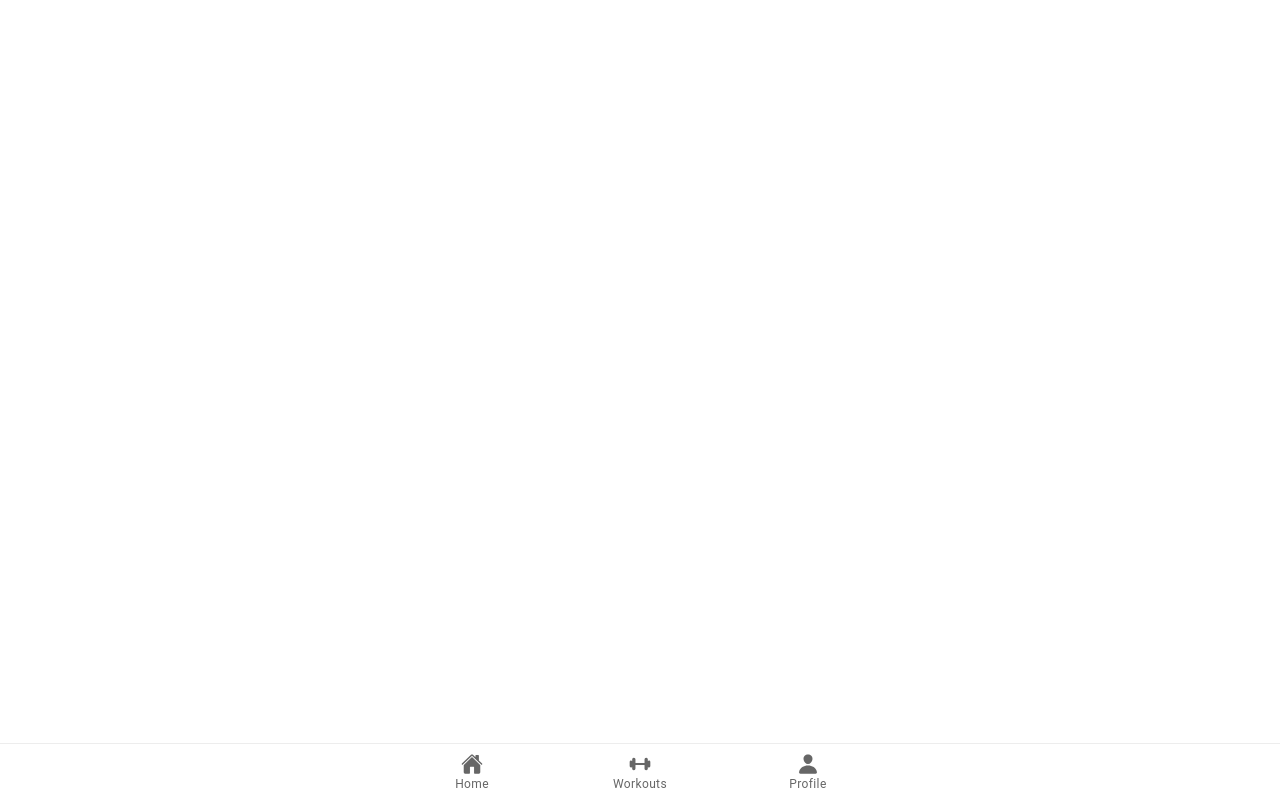
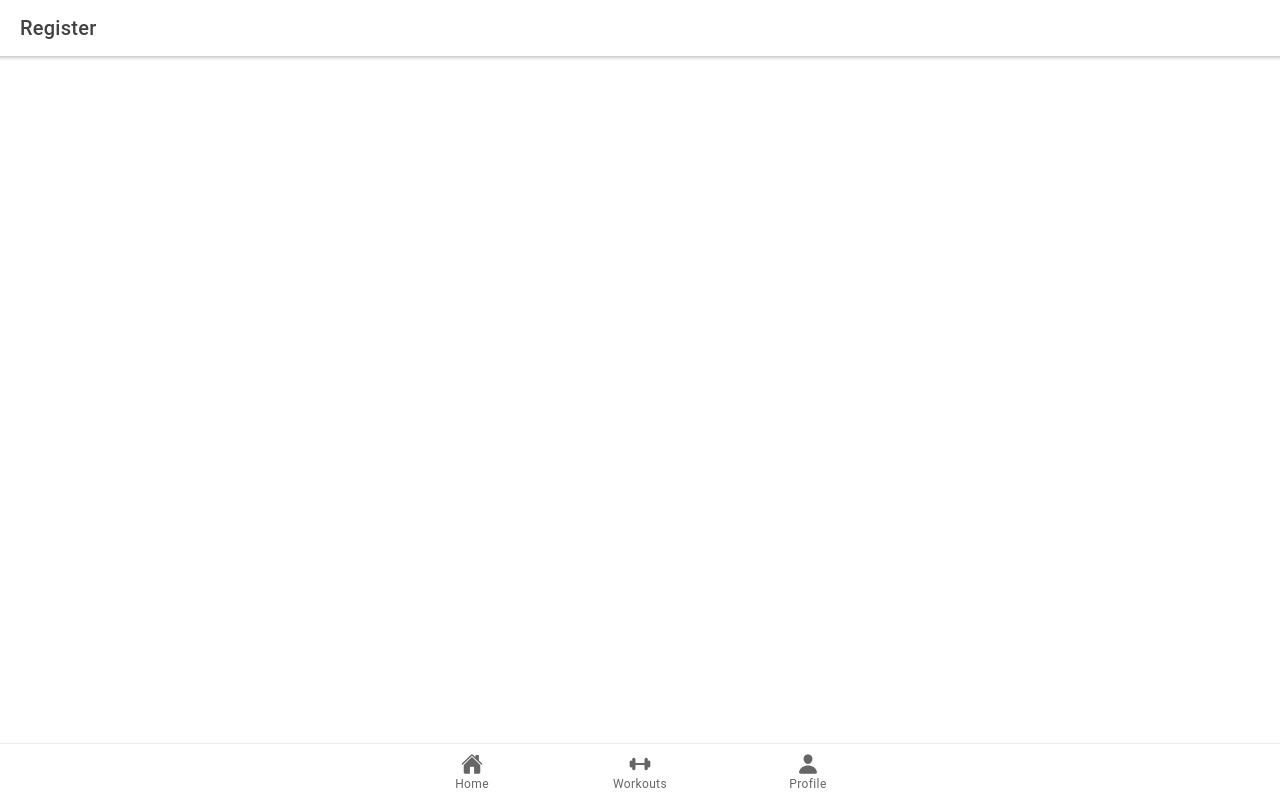
Before and after one commit to PalomboDev/WorkoutChad, a React (Create React App) app: page /register in a window 1280 px wide. Built offline with nearby package versions, Linux system fonts and the light colour scheme.

Commit message:
/register /login

```diff
--- a/src/App.tsx
+++ b/src/App.tsx
@@ -15,7 +15,8 @@ import { home, barbell, person } from 'ionicons/icons';
 import Home from './pages/home';
 import Workouts from './pages/workouts';
 import Profile from './pages/profile';
-import Login from "./pages/auth/login";
+import Login from './pages/auth/login';
+import Register from './pages/auth/register';
 
 /* Core CSS required for Ionic components to work properly */
 import '@ionic/react/css/core.css';
@@ -38,7 +39,7 @@ import './theme/variables.css';
 
 import { supabase } from './utils/supabaseClient';
 import { useEffect, useState } from 'react';
-import { PostgrestResponse } from "@supabase/supabase-js";
+import { PostgrestResponse } from '@supabase/supabase-js';
 
 setupIonicReact();
 
@@ -62,8 +63,11 @@ export default function App(): JSX.Element {
             </Route>
 
             {/*Auth*/}
-                        <Route exact path="/auth/login">
+            <Route exact path="/login">
               <Login />
+            </Route>
+            <Route exact path="/register">
+              <Register />
             </Route>
           </IonRouterOutlet>
           <IonTabBar slot="bottom">
--- /dev/null
+++ b/src/pages/auth/register/index.tsx
@@ -0,0 +1,27 @@
+import {
+  IonContent,
+  IonHeader,
+  IonPage,
+  IonTitle,
+  IonToolbar,
+} from '@ionic/react';
+import './index.css';
+
+export default function Register({}): JSX.Element {
+  return (
+    <IonPage>
+      <IonHeader>
+        <IonToolbar>
+          <IonTitle>Register</IonTitle>
+        </IonToolbar>
+      </IonHeader>
+      <IonContent fullscreen>
+        <IonHeader collapse="condense">
+          <IonToolbar>
+            <IonTitle size="large">Register</IonTitle>
+          </IonToolbar>
+        </IonHeader>
+      </IonContent>
+    </IonPage>
+  );
+}
```
Also changed, not shown: src/pages/auth/register/index.css (added). Lines whose indentation alone changed are shown as unchanged.
